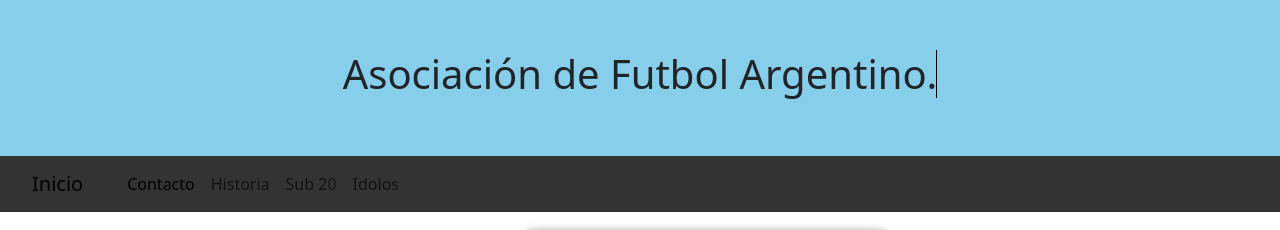
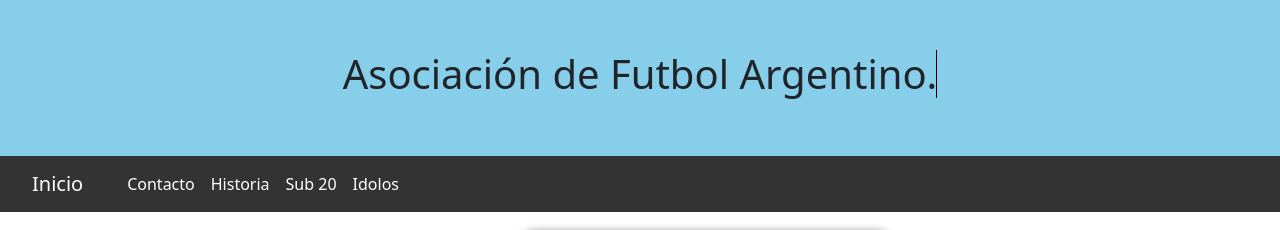
Before and after one commit to martiintorress/martiiintorres.github.io, a website: page pages/historia.html in a window 1280 px wide. Shown: the top 230 px of the page. Drawn offline with nearby package versions, Linux system fonts and the light colour scheme.

Commit message:
Update historia.html

```diff
--- a/pages/historia.html
+++ b/pages/historia.html
@@ -24,16 +24,16 @@
     </header>
     <nav class="navbar navbar-expand-lg bg-#333">
       <div class="container-fluid">
-          <a class="navbar-brand" href="../index.html">Inicio</a>
+        <a class="navbar-brand text-white" href="../index.html">Inicio</a>
         <button class="navbar-toggler" type="button" data-bs-toggle="collapse" data-bs-target="#navbarNavAltMarkup" aria-controls="navbarNavAltMarkup" aria-expanded="false" aria-label="Toggle navigation">
           <span class="navbar-toggler-icon"></span>
         </button>
         <div class="collapse navbar-collapse" id="navbarNavAltMarkup">
           <div class="navbar-nav">
-              <a class="nav-link active" aria-current="page" href="./contacto.html">Contacto</a>
-              <a class="nav-link" href="./historia.html">Historia</a>
-              <a class="nav-link" href="./sub-20.html">Sub 20</a>
-              <a class="nav-link" href="./idolos.html">Idolos</a>
+            <a class="nav-link active text-white" aria-current="page" href="./contacto.html">Contacto</a>
+            <a class="nav-link text-white"  href="./historia.html">Historia</a>
+            <a class="nav-link text-white" href="./sub-20.html">Sub 20</a>
+            <a class="nav-link text-white" href="./idolos.html">Idolos</a>
           </div>
         </div>
       </div>
@@ -69,6 +69,3 @@
 
 </body>
 </html>
-
-</body>
-</html>
```
Lines whose indentation alone changed are shown as unchanged.
